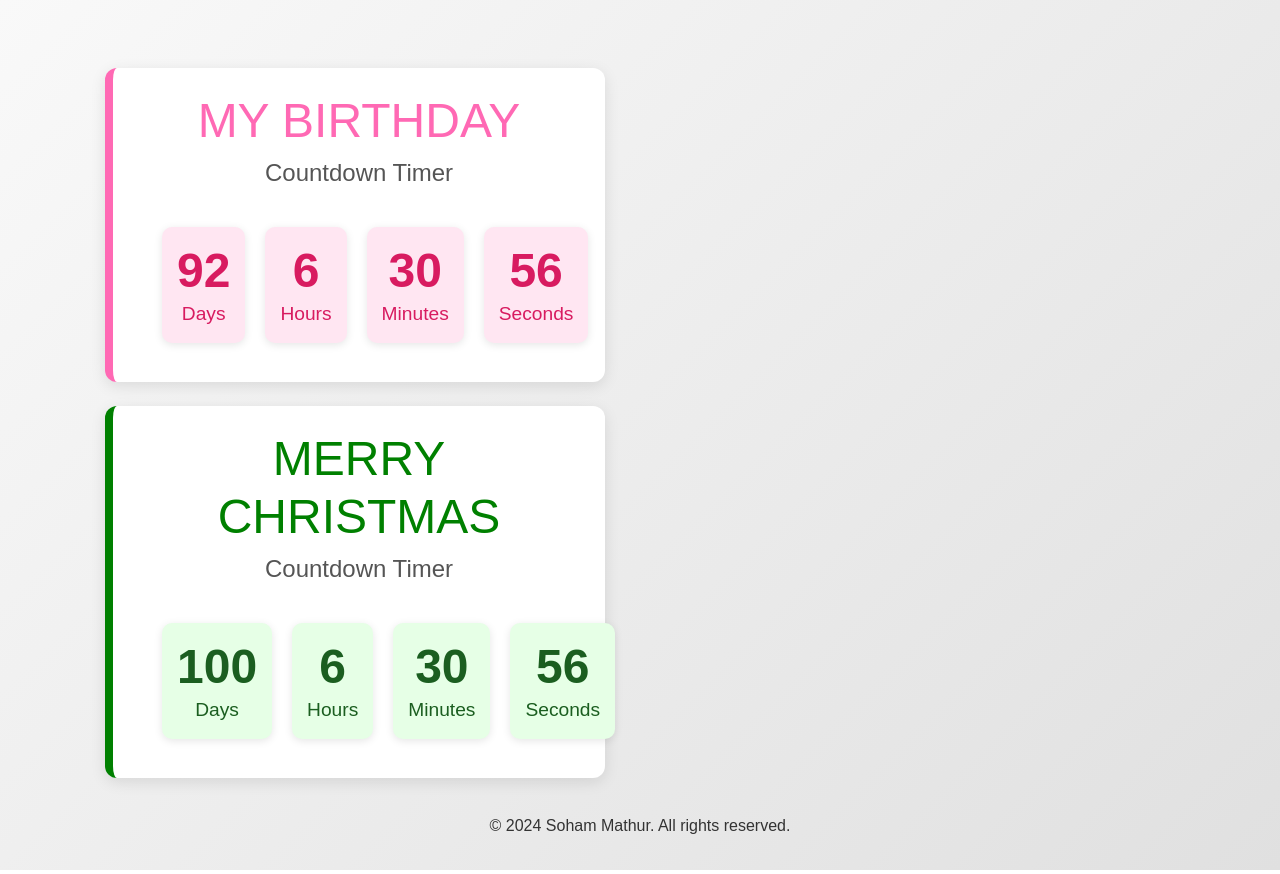
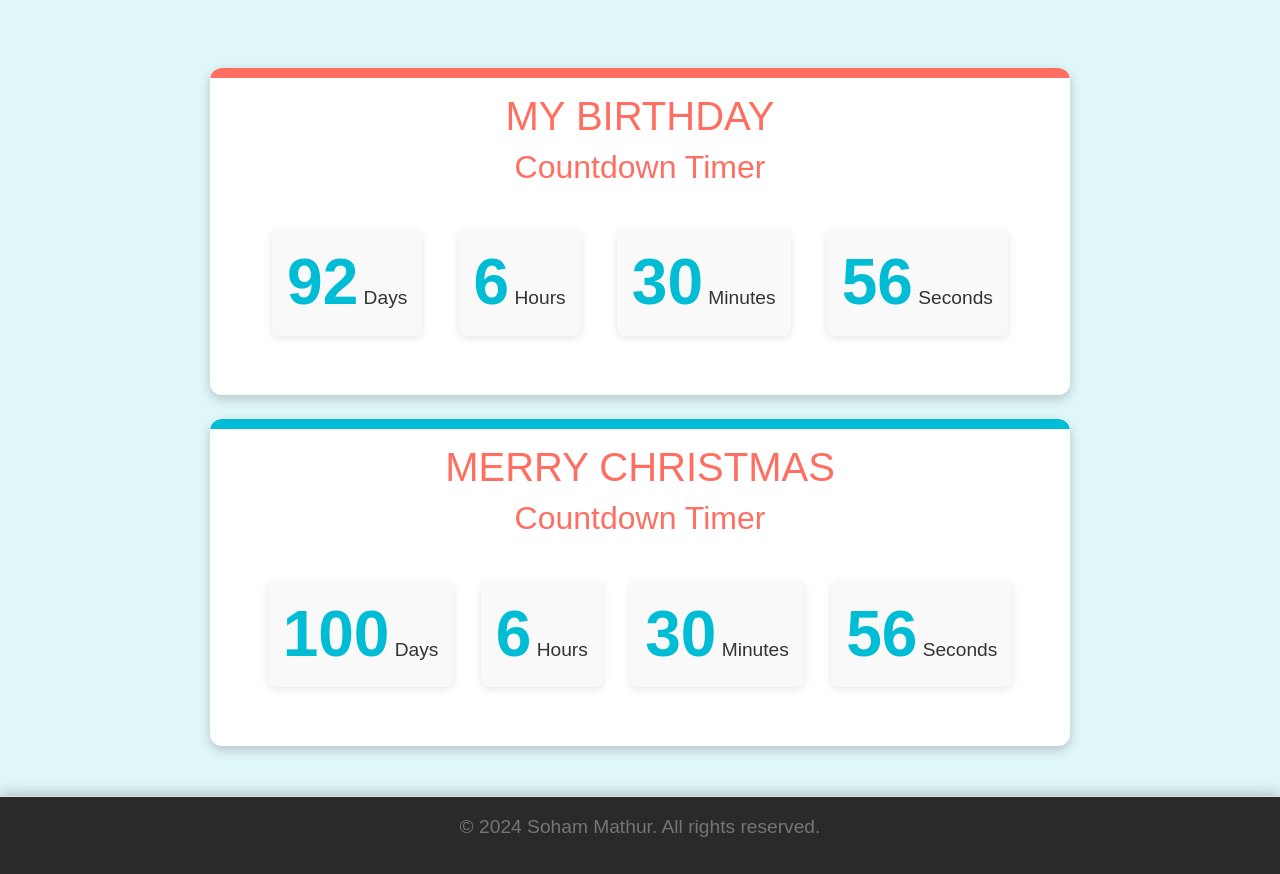
Before and after one commit to smone30/Countdown-timer, a plain HTML site: page index.html in a window 1280 px wide. Drawn offline with nearby package versions, Linux system fonts and the light colour scheme.

Commit message:
Update style.css

```diff
--- a/style.css
+++ b/style.css
@@ -1,93 +1,112 @@
 /* General Styles */
 body {
-    font-family: 'Arial', sans-serif;
-    background: linear-gradient(135deg, #f9f9f9, #e0e0e0);
+  background-color: #e0f7fa; /* Light teal background for the entire page */
+  color: #333; /* Dark text color for contrast */
+  font-family: Arial, sans-serif;
+  margin: 0;
+  padding: 0;
+  overflow-x: hidden; /* Prevent horizontal scroll */
   display: flex;
-    justify-content: center;
-    align-items: center;
   flex-direction: column;
-    min-height: 100vh;
-    margin: 0;
-    color: #333;
+  min-height: 100vh; /* Ensure full height */
 }
 
-  h1 {
-    font-size: 3em;
-    margin-bottom: 0.2em;
-  }
-
-  h2 {
-    font-size: 1.5em;
-    margin-bottom: 1em;
-    font-weight: 400;
-    color: #555;
+.container {
+  flex: 1; /* Allow container to grow and ensure footer is at the bottom */
+  max-width: 900px;
+  margin: auto; /* Center container horizontally */
+  padding: 20px;
 }
 
 /* Countdown Timer Wrapper */
 #birthdayCountdown, #christmasCountdown {
-    background-color: #fff;
-    border-radius: 12px;
-    box-shadow: 0 4px 15px rgba(0, 0, 0, 0.1);
+  background-color: #ffffff; /* White background for the countdown containers */
+  border-radius: 12px; /* Rounded corners */
+  box-shadow: 0 4px 12px rgba(0, 0, 0, 0.2); /* Slightly stronger shadow effect */
   padding: 20px;
-    margin: 20px;
-    text-align: center;
-    width: 100%;
-    max-width: 500px;
-    transition: transform 0.2s;
+  margin-bottom: 30px; /* Space between sections */
+  position: relative; /* For positioning the color box */
+  overflow: hidden; /* Hide overflow to keep animations contained */
+  transition: transform 0.3s ease; /* Smooth transition for scaling */
 }
 
+/* Hover effect for zoom-in */
 #birthdayCountdown:hover, #christmasCountdown:hover {
-    transform: scale(1.05);
+  transform: scale(1.05); /* Zoom-in effect */
 }
 
-  #birthdayCountdown {
-    border-left: 8px solid #ff69b4;
+/* Color Box */
+#birthdayCountdown::before, #christmasCountdown::before {
+  content: "";
+  position: absolute;
+  top: 0;
+  left: 0;
+  width: 100%;
+  height: 10px; /* Height of the color box */
+  border-radius: 12px 12px 0 0; /* Rounded top corners */
 }
 
-  #christmasCountdown {
-    border-left: 8px solid #008000;
+#birthdayCountdown::before {
+  background-color: #ff6f61; /* Coral color box */
 }
 
-  /* Timer Display */
+#christmasCountdown::before {
+  background-color: #00bcd4; /* Teal color box */
+}
+
+/* Headings */
+h1, h2 {
+  color: #ff6f61; /* Coral color for headings */
+  animation: fadeIn 1s ease-in-out; /* Fade-in animation for headings */
+}
+
+/* Timer Area */
 #birthdayTimer, #christmasTimer {
-    display: flex;
-    justify-content: space-around;
-    padding: 15px;
-    font-size: 1.2em;
+  background-color: #ffffff; /* White background for the timer area */
+  border-radius: 8px; /* Rounded corners */
+  padding: 20px;
 }
 
 #birthdayTimer div, #christmasTimer div {
-    background-color: #f3f3f3;
+  margin: 15px 0;
+  font-size: 1.2rem; /* Slightly larger font size for better readability */
+  background-color: #f9f9f9; /* Light gray background for timer blocks */
   padding: 15px;
-    border-radius: 10px;
+  border-radius: 8px;
   box-shadow: 0 2px 8px rgba(0, 0, 0, 0.1);
-    flex: 1;
-    margin: 0 10px;
+  animation: fadeIn 1s ease-in-out; /* Fade-in animation for the timers */
 }
 
-  #birthdayTimer div span, #christmasTimer div span {
-    display: block;
-    font-size: 2.5em;
+.display-4 {
+  font-size: 4rem; /* Larger font size for countdown numbers */
   font-weight: bold;
+  color: #00bcd4; /* Teal color for numbers */
+  animation: bounce 2s infinite; /* Bounce animation for numbers */
 }
 
-  /* Unique Colors for Each Event */
-  #birthdayCountdown h1 {
-    color: #ff69b4; /* Pink for Birthday */
+/* Fade-in animation */
+@keyframes fadeIn {
+  from { opacity: 0; }
+  to { opacity: 1; }
 }
 
-  #christmasCountdown h1 {
-    color: #008000; /* Green for Christmas */
+/* Bounce animation */
+@keyframes bounce {
+  0%, 20%, 50%, 80%, 100% { transform: translateY(0); }
+  40% { transform: translateY(-30px); }
+  60% { transform: translateY(-15px); }
 }
 
-  #birthdayTimer div {
-    background-color: #ffe6f2;
-    color: #d81b60;
-  }
-
-  #christmasTimer div {
-    background-color: #e6ffe6;
-    color: #1b5e20;
+/* Footer Styles */
+.footer {
+  background-color: #2b2a2a; /* White background for the footer */
+  border-top: 1px solid #ddd; /* Light gray border at the top */
+  box-shadow: 0 -4px 12px rgba(0, 0, 0, 0.2); /* Shadow effect for footer */
+  color: #333; /* Dark text color */
+  padding: 10px;
+  text-align: center; /* Center align text */
+  position: relative; /* Ensures the footer stays at the bottom of the content */
+  margin-top: auto; /* Push the footer to the bottom of the page */
 }
 
 /* Media Queries for Responsive Design */
@@ -106,3 +125,8 @@ body {
     font-size: 1.2em;
   }
 }
+
+p {
+  font-size: 1.2rem;
+  color: #757575; /* Gray color for labels */
+}
```
Lines whose indentation alone changed are shown as unchanged.
